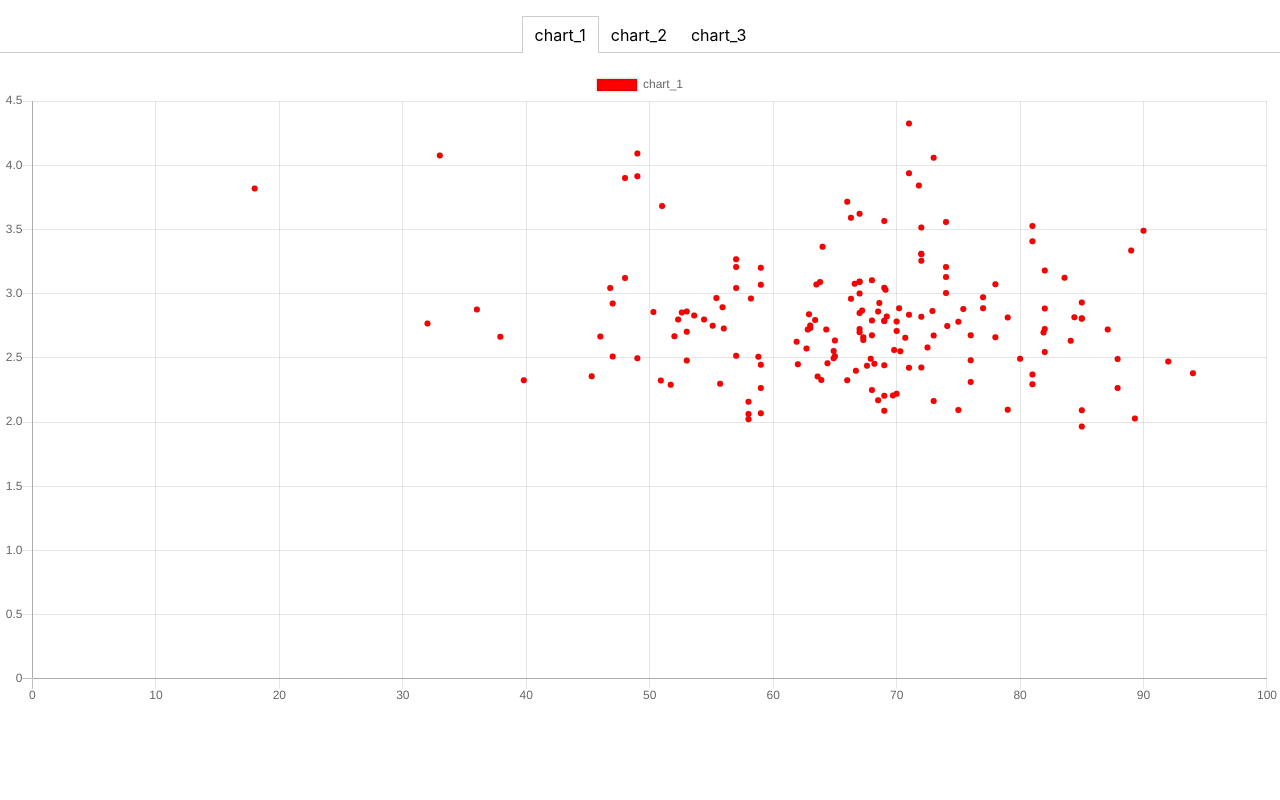
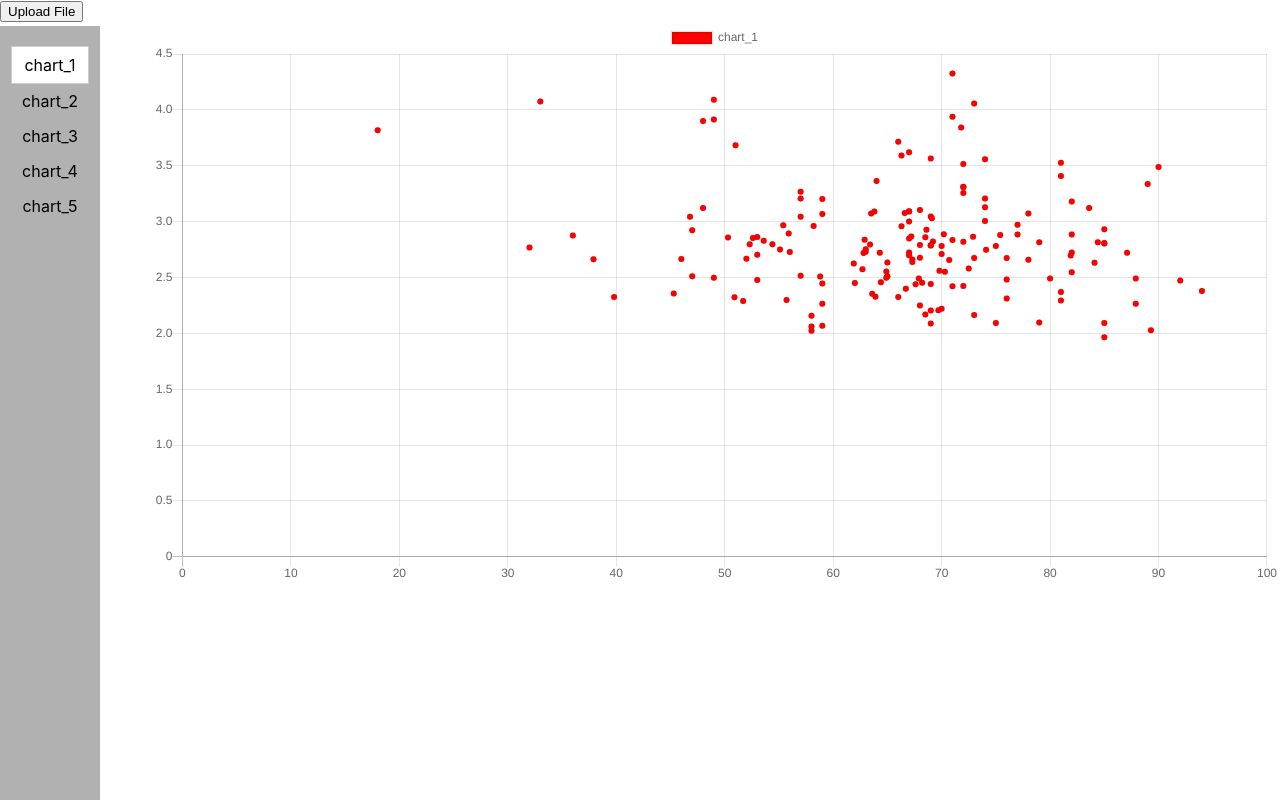
Before and after one commit to judyliu14/niema-lab-plot, a React (Create React App) app: page / in a window 1280 px wide. Built offline with nearby package versions, Linux system fonts and the light colour scheme.

Commit message:
Format change

```diff
--- a/package.json
+++ b/package.json
@@ -6,6 +6,7 @@
     "@testing-library/jest-dom": "^5.11.10",
     "@testing-library/react": "^11.2.6",
     "@testing-library/user-event": "^12.8.3",
+    "bootstrap": "^4.6.0",
     "chart.js": "^2.9.4",
     "chartjs-plugin-trendline": "^0.1.1",
     "gh-pages": "^3.1.0",
--- a/src/App.css
+++ b/src/App.css
@@ -2,9 +2,23 @@
   text-align: center;
 }
 
+/* .tab-list {
+  padding-left: 0;
+  position: relative;
+  display: inline-flexbox;
+  width: 100px;
+} */
+
 .tab-list {
-  border-bottom: 1px solid #ccc;
-  padding-left: 0;
+  height: 100%; /* Full-height: remove this if you want "auto" height */
+  width: 100px; /* Set the width of the sidebar */
+  position: fixed; /* Fixed Sidebar (stay in place on scroll) */
+  z-index: 1; /* Stay on top */
+  top: 10px; /* Stay at the top */
+  left: 0;
+  background-color: rgb(177, 177, 177); /* Black */
+  overflow-x: hidden; /* Disable horizontal scroll */
+  padding: 20px 0px;
 }
 
 .tab-list-item {
@@ -17,5 +31,9 @@
 .tab-list-active {
   background-color: white;
   border: solid #ccc;
-  border-width: 1px 1px 0 1px;
+  border-width: 1px 1px 1px 1px;
 }
+
+.chart {
+  margin-left: 150px;
+}
--- a/src/App.js
+++ b/src/App.js
@@ -1,11 +1,31 @@
-import logo from './logo.svg';
 import './App.css';
 import Chart from './components/Chart';
 import Tabs from './components/Tabs';
+// import { Button, Dropdown, ButtonGroup, DropdownButton, MenuItem } from 'react-bootstrap';
 
 function App() {
   return (
+
     <div className="App">
+
+      {/* <Dropdown>
+        <Dropdown.Toggle variant="success" id="dropdown-basic">
+          Dropdown Button
+        </Dropdown.Toggle>
+
+        <Dropdown.Menu>
+          <Dropdown.Item href="#/action-1">
+            <Chart chart={1} />
+          </Dropdown.Item>
+          <Dropdown.Item href="#/action-2">
+           <Chart chart={2} />
+          </Dropdown.Item>
+          <Dropdown.Item href="#/action-3">
+            <Chart chart={3} />
+          </Dropdown.Item>
+        </Dropdown.Menu>
+      </Dropdown> */}
+
       <Tabs>
         <div label="chart_1">
           <Chart chart={1} />
@@ -16,6 +36,12 @@ function App() {
         <div label="chart_3">
           <Chart chart={3} />
         </div>
+        <div label="chart_4">
+          <Chart chart={4} />
+        </div>
+        <div label="chart_5">
+          <Chart chart={5} />
+        </div>
       </Tabs>
     </div>
   );
--- a/src/components/Chart.js
+++ b/src/components/Chart.js
@@ -32,6 +32,26 @@ const third_chart = {
     ],
 };
 
+const forth_chart = {
+    datasets: [
+        {
+            backgroundColor: 'green',
+            data: scatter_dataset['chart_4'],
+            label: "chart_4"
+        }
+    ],
+};
+
+const fifth_chart = {
+    datasets: [
+        {
+            backgroundColor: 'purple',
+            data: scatter_dataset['chart_5'],
+            label: "chart_5"
+        }
+    ],
+};
+
 const options = {
     scales: {
         yAxes: [
@@ -60,7 +80,9 @@ class Chart extends Component {
                     {
                         '1': <Scatter data={first_chart} options={options} />,
                         '2': <Scatter data={second_chart} options={options} />,
-                        '3': <Scatter data={third_chart} options={options} />
+                        '3': <Scatter data={third_chart} options={options} />,
+                        '4': <Scatter data={forth_chart} options={options} />,
+                        '5': <Scatter data={fifth_chart} options={options} />
                     }[this.props.chart]
                 }
             </div>
--- a/src/index.js
+++ b/src/index.js
@@ -1,15 +1,45 @@
-import React from 'react';
+import React, { Component } from 'react';
 import ReactDOM from 'react-dom';
 import './index.css';
 import App from './App';
 import reportWebVitals from './reportWebVitals';
 
+class FileUploadButton extends Component {
+  handleFileUpload = event => {
+    console.log(event.target.files[0].name);
+  };
+
+  render() {
+    return (
+      <React.Fragment>
+        <input
+          ref="fileInput"
+          onChange={this.handleFileUpload}
+          type="file"
+          style={{ display: "none" }}
+          // multiple={false}
+        />
+        <button onClick={() => this.refs.fileInput.click()}>Upload File</button>
+      </React.Fragment>
+    );
+  }
+}
+
+const rootElement = document.getElementById("root");
 ReactDOM.render(
   <React.StrictMode>
+    <FileUploadButton />
     <App />
-  </React.StrictMode>,
-  document.getElementById('root')
+  </React.StrictMode>, rootElement
 );
+
+// ReactDOM.render(
+//   <React.StrictMode>
+//     <App />
+//   </React.StrictMode>,
+//   <FileUploadButton />,
+//   document.getElementById('root')
+// );
 
 // If you want to start measuring performance in your app, pass a function
 // to log results (for example: reportWebVitals(console.log))
```
Also changed, not shown: 1 other file (tests, documents, lock files or other folders).
